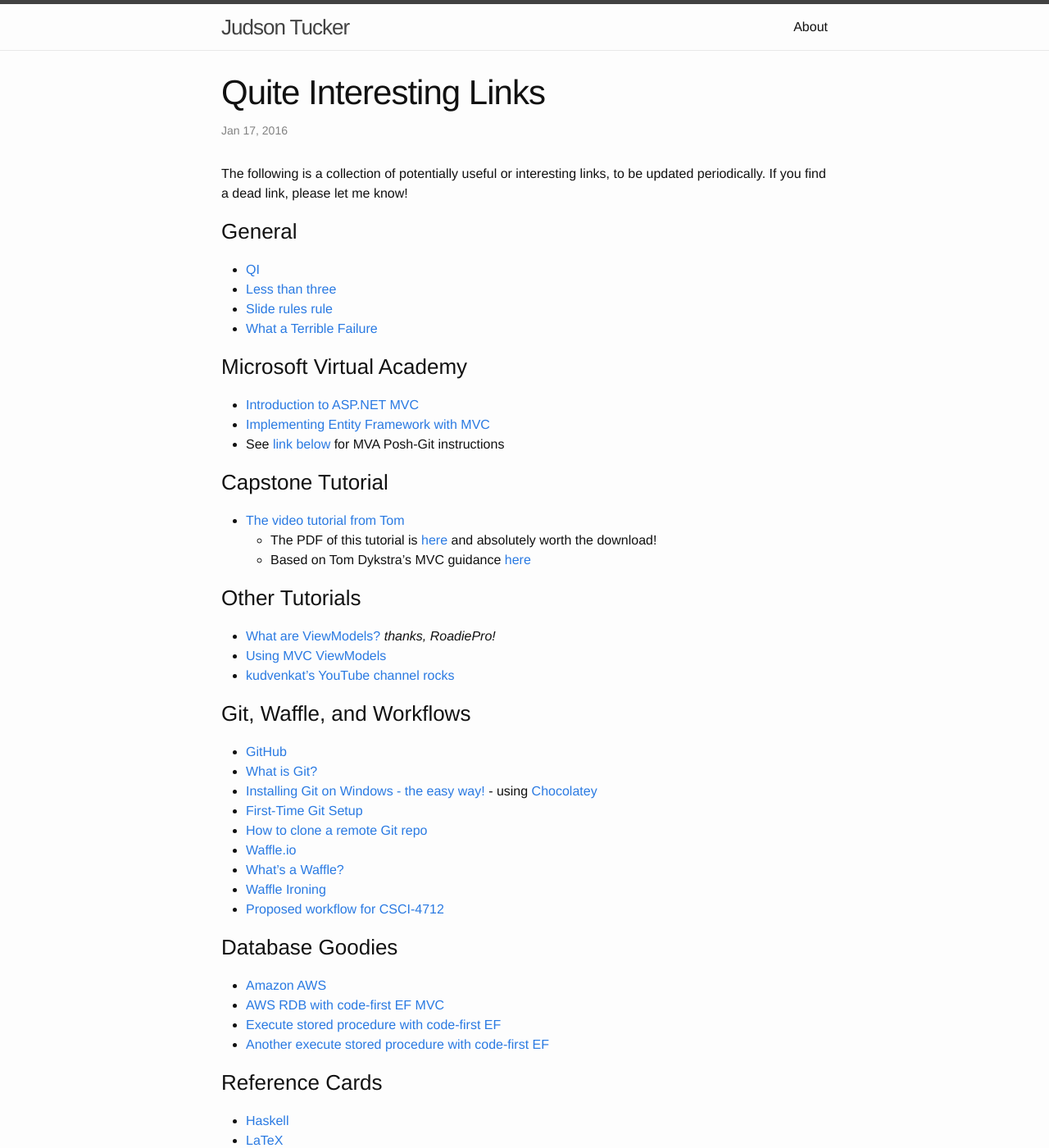
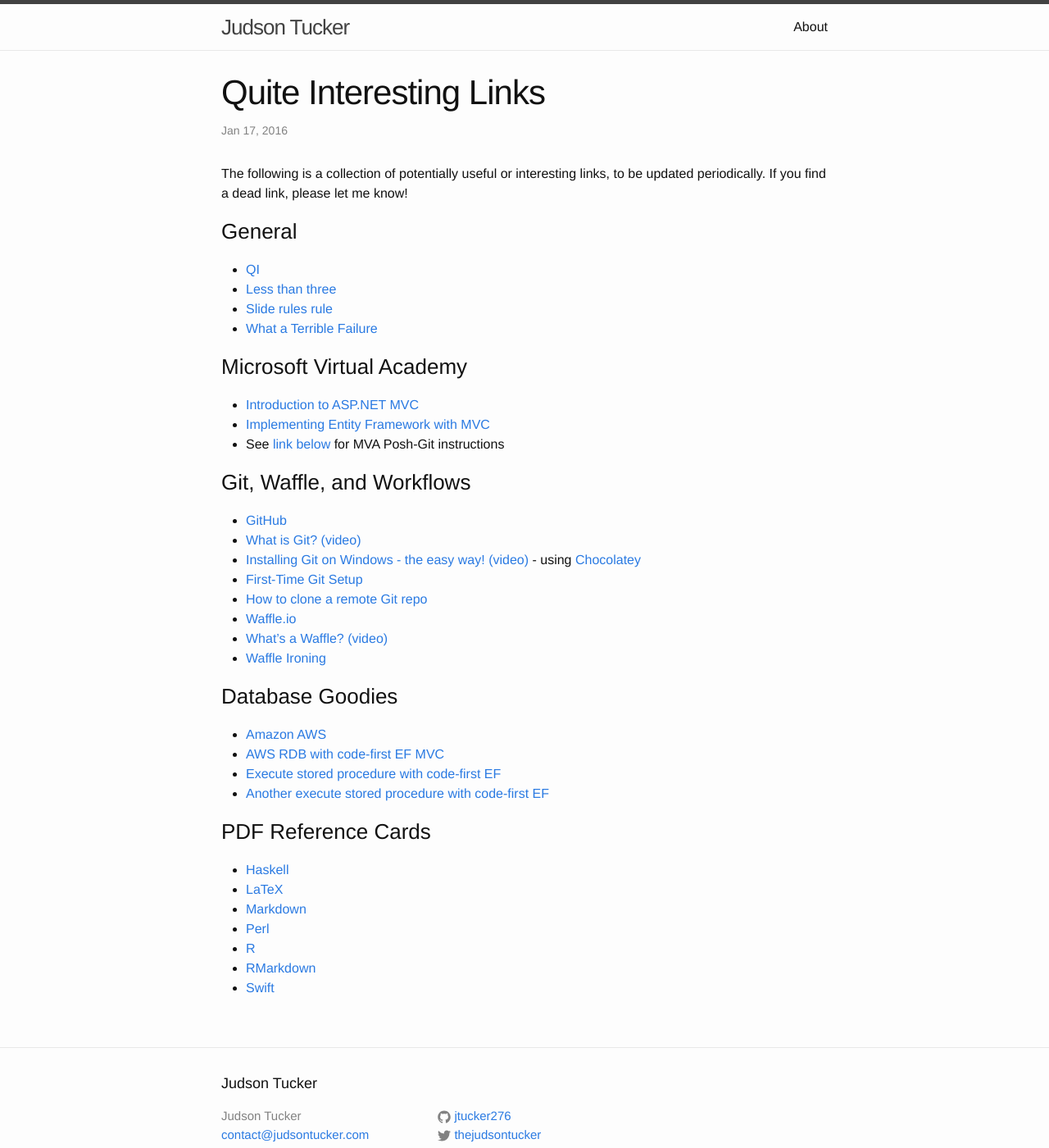
Before and after one commit to jtucker276/jtucker276.github.io, a Jekyll site: the page built from _posts/2016-01-17-Quite-Interesting-Links.markdown, in a window 1280 px wide and 1400 px high. Shown: the whole window at 82% size. Built offline with Jekyll 4.4.1, drawn with Linux system fonts in a browser that asks for light colours.

Commit message:
updating links, removing capstone info

```diff
--- a/_posts/2016-01-17-Quite-Interesting-Links.markdown
+++ b/_posts/2016-01-17-Quite-Interesting-Links.markdown
@@ -18,26 +18,15 @@
 - [Implementing Entity Framework with MVC](https://mva.microsoft.com/en-US/training-courses/implementing-entity-framework-with-mvc-8931?l=e2H2lDC3_8304984382)
 - See [link below][gitinstall-l] for MVA Posh-Git instructions
 
-### Capstone Tutorial
-- [The video tutorial from Tom](https://www.youtube.com/playlist?list=PLyTGxV2Uvi86oIm7Ws6o3BB41OUvi1kCT)
-  - The PDF of this tutorial is [here](http://download.microsoft.com/download/0/F/B/0FBFAA46-2BFD-478F-8E56-7BF3C672DF9D/Getting%20Started%20with%20Entity%20Framework%206%20Code%20First%20using%20MVC%205.pdf) and absolutely worth the download!
-  - Based on Tom Dykstra's MVC guidance [here](http://www.asp.net/mvc/overview/getting-started/getting-started-with-ef-using-mvc/creating-an-entity-framework-data-model-for-an-asp-net-mvc-application)
-
-### Other Tutorials
-- [What are ViewModels?](http://sampathloku.blogspot.com/2012/10/how-to-use-viewmodel-with-aspnet-mvc.html) *thanks, RoadiePro!*
-- [Using MVC ViewModels](https://youtu.be/oN1f2Vpc-wU)
-- [kudvenkat's YouTube channel rocks](https://www.youtube.com/channel/UCCTVrRB5KpIiK6V2GGVsR1Q)
-
 ### Git, Waffle, and Workflows
 - [GitHub][github-l]
-- [What is Git?](https://youtu.be/_Jmkvv_nKTE)
-- [Installing Git on Windows - the easy way!][gitinstall-l] - using [Chocolatey][choc-l]
+- [What is Git? (video)](https://youtu.be/_Jmkvv_nKTE)
+- [Installing Git on Windows - the easy way! (video)][gitinstall-l] - using [Chocolatey][choc-l]
 - [First-Time Git Setup](https://git-scm.com/book/en/v2/Getting-Started-First-Time-Git-Setup)
 - [How to clone a remote Git repo][gitclone-l]
 - [Waffle.io][waffle-l]
-- [What's a Waffle?][wafflei-l]
+- [What's a Waffle? (video)][wafflei-l]
 - [Waffle Ironing][wwf-l]
-- [Proposed workflow for CSCI-4712][csci4712-l]
 
 [qi-l]: http://qi.com
 [llt]: http://cdn.teen.com/wp-content/uploads/2014/10/taylor-swift-heart.gif
```
Also changed, not shown: other parts of _posts/2016-01-17-Quite-Interesting-Links.markdown (+1 -2 lines).
